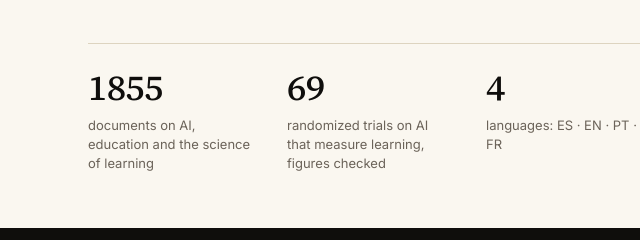
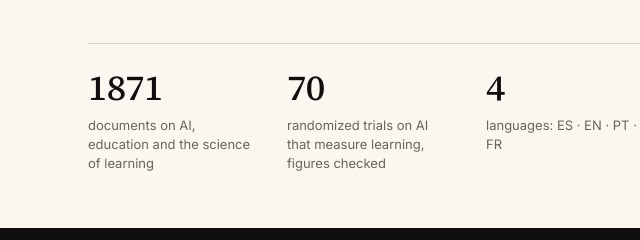
Before and after one commit to ezequielmolina-lang/EvidencIA, a plain HTML site: page index.html in a window 1280 px wide. Shown: the part 552-792 px from the top of the page, 170-810 px from the left. Drawn offline with Linux system fonts and the light colour scheme.

Commit message:
Cifras de la portada: 1871 documentos y 70 ensayos sobre IA, como la base del conector
El Vigía encontró que la portada decía 1855 y 69 con la base en 1856 y 70
(informe W47). Con la curaduría publicada hoy (2026-11-16) la base del
conector quedó en 1871 documentos y 70 ensayos aleatorios sobre IA de nivel 1.

Aprobado por el dueño: decisión W47-2

Co-Authored-By: Claude Fable 5.2 <noreply@anthropic.com>

```diff
--- a/index.html
+++ b/index.html
@@ -1715,11 +1715,11 @@
 
       <div class="hero-meta">
         <div class="stat">
-          <div class="num" data-num="total">1855</div>
+          <div class="num" data-num="total">1871</div>
           <div class="lbl" data-i18n="hero.stat0">documentos sobre IA, educación y ciencia del aprendizaje</div>
         </div>
         <div class="stat">
-          <div class="num" data-num="n1_sobre_ia">69</div>
+          <div class="num" data-num="n1_sobre_ia">70</div>
           <div class="lbl" data-i18n="hero.stat1">ensayos aleatorios sobre IA que miden aprendizaje, con cifras cotejadas</div>
         </div>
         <div class="stat">
```
